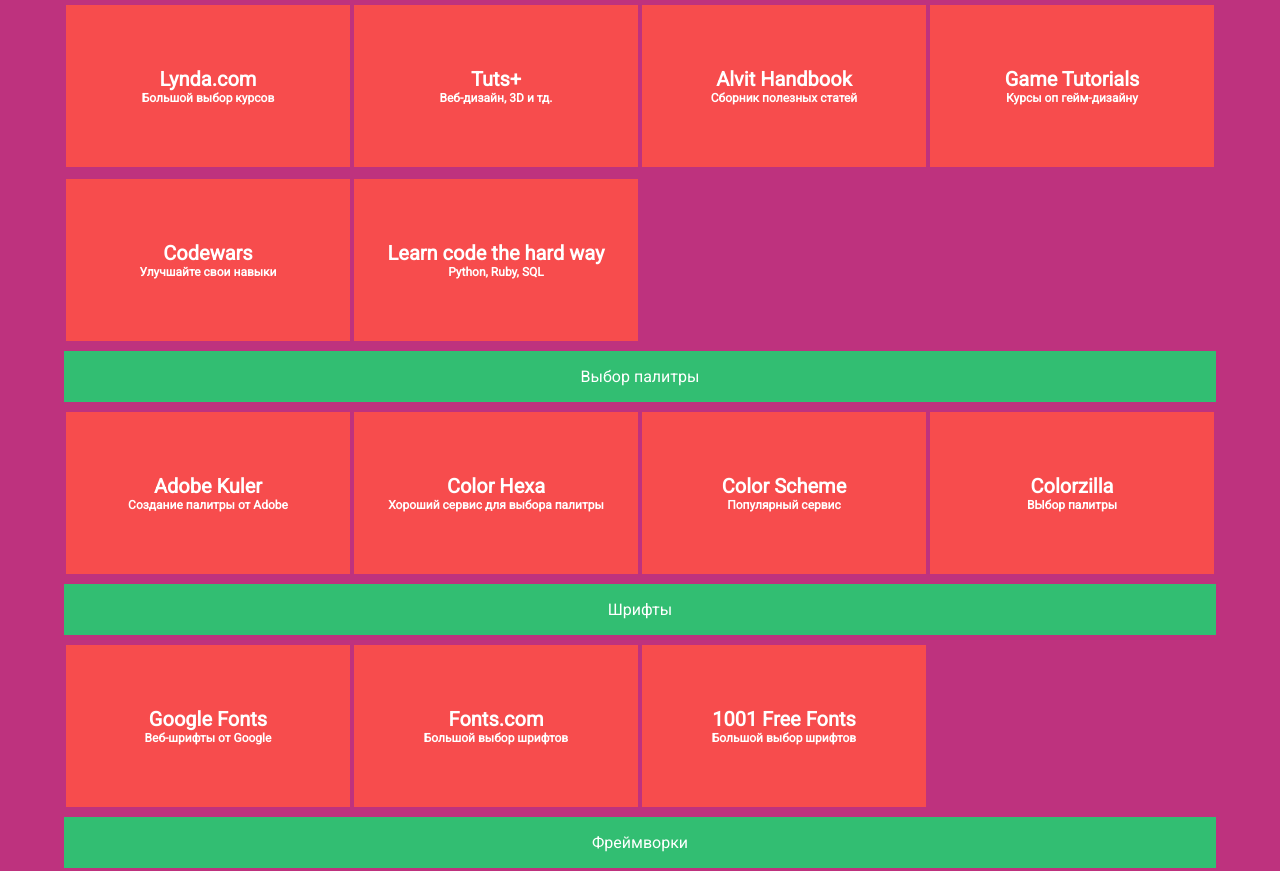
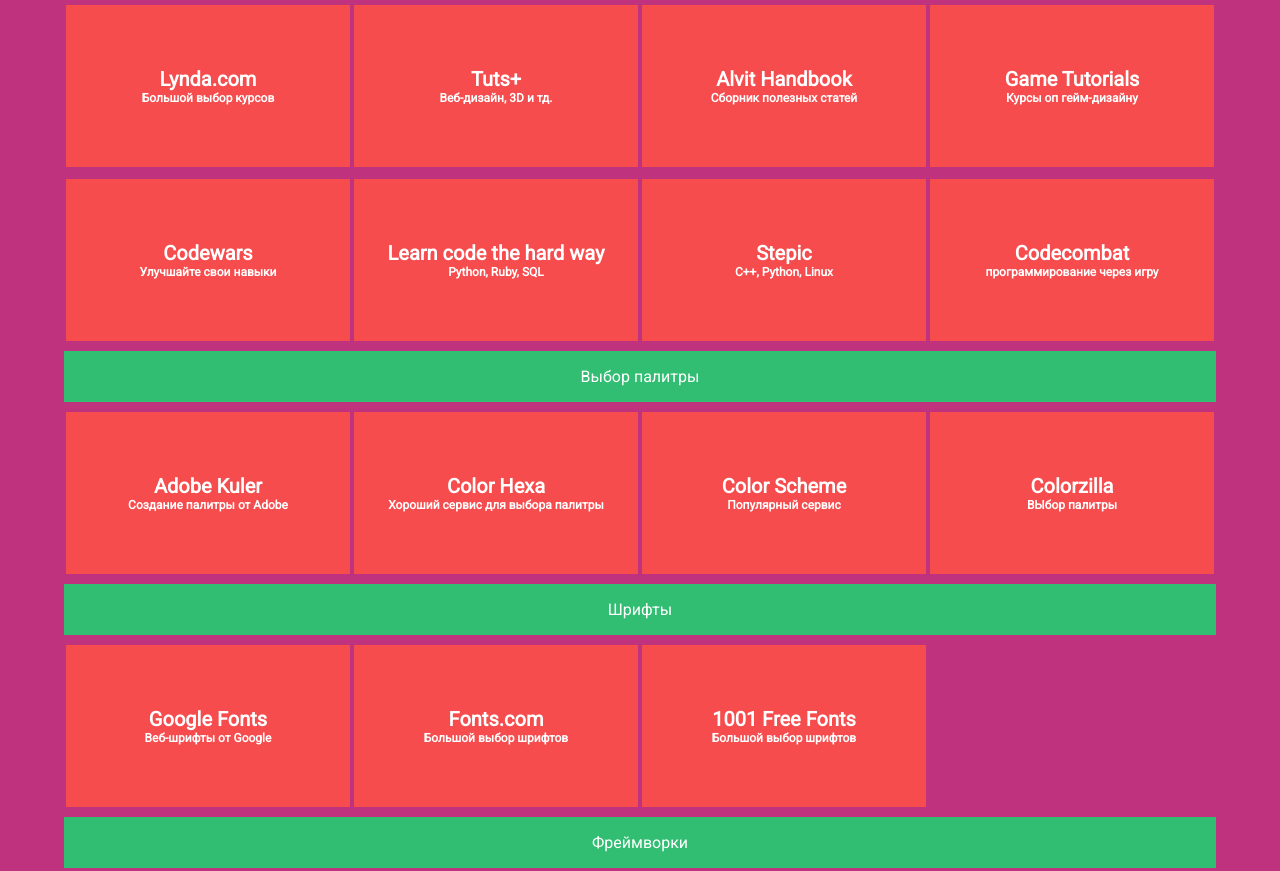
Before and after one commit to hunfauser/usefulpage, a plain HTML site: page coding.html in a window 1280 px wide. Shown: the part 1383-2254 px from the top of the page. Drawn offline with Linux system fonts and the light colour scheme.

Commit message:
codecombat.com
Добавлен новый сайт в coding.html
CodeCombat - программирование через игру

```diff
--- a/coding.html
+++ b/coding.html
@@ -141,7 +141,15 @@
 				<h2>Learn code the hard way</h2>
 				<h3>Python, Ruby, SQL</h3>
 			</div></a><!--
-			-->
+			--><a href="https://stepic.org/"><div class="section article">
+				<h2>Stepic</h2>
+				<h3>C++, Python, Linux</h3>
+			</div></a><!--
+			--><a href="http://codecombat.com/"><div class="section article">
+			<h2>Codecombat</h2>
+			<h3>программирование через игру</h3>
+		</div></a><!--
+		-->
 
 	    <div class="section-group" id="color-picker">Выбор палитры</div>
             <a href="https://kuler.adobe.com/create/color-wheel/"><div class="section article">
```
